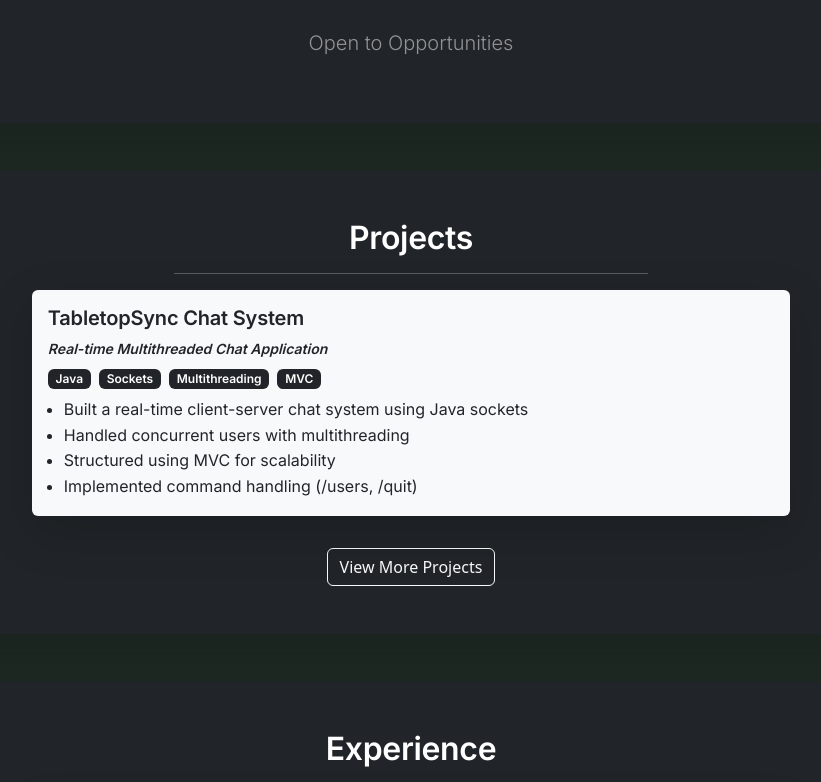
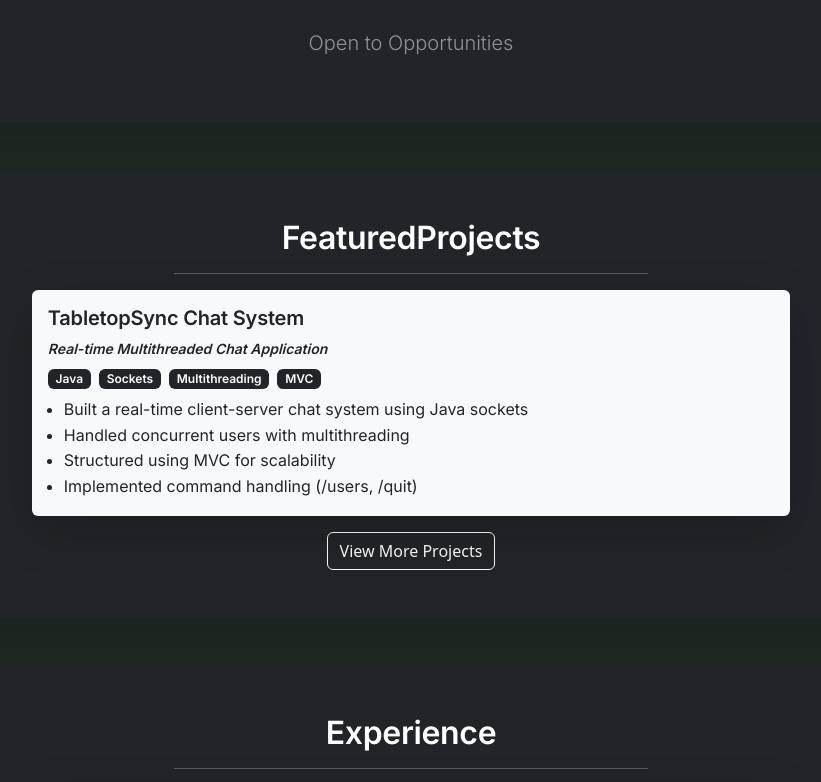
Before and after one commit to RamiyanGangatharan/Portfolio2025, a Next.js app in the folder client/: page / in a window 1280 px wide. Shown: the part 552-1334 px from the top of the page, without its empty margins (229-1050 px from the left). Built offline with nearby package versions, Linux system fonts and the light colour scheme.

Commit message:
redo of projects button

```diff
--- a/client/src/pages/index.js
+++ b/client/src/pages/index.js
@@ -53,7 +53,7 @@ export default function Home() {
 
         {/* PROJECTS SECTION */}
         <div className="text-white bg-dark shadow-lg border-0 p-4 p-md-5 mb-4 mt-4 rounded w-100">
-        <h2 className="fw-bold fs-2 fs-md-1">Projects</h2>
+        <h2 className="fw-bold fs-2 fs-md-1">FeaturedProjects</h2>
         <hr className="w-50 mx-auto opacity-25" />
 
         <div className="card bg-light border-0 shadow-lg mb-3 mt-3">
@@ -84,9 +84,9 @@ export default function Home() {
           </div>
         </div>
 
-        <button className="btn btn-outline-light w-md-auto mt-3">
-          View More Projects
-        </button>
+        <Link href="/projects" className="btn btn-outline-light w-md-auto">
+              View More Projects
+            </Link>
       </div>
 
         <div className="text-white bg-dark shadow-lg border-0 p-4 p-md-5 mb-4 mt-4 rounded w-100">
```
